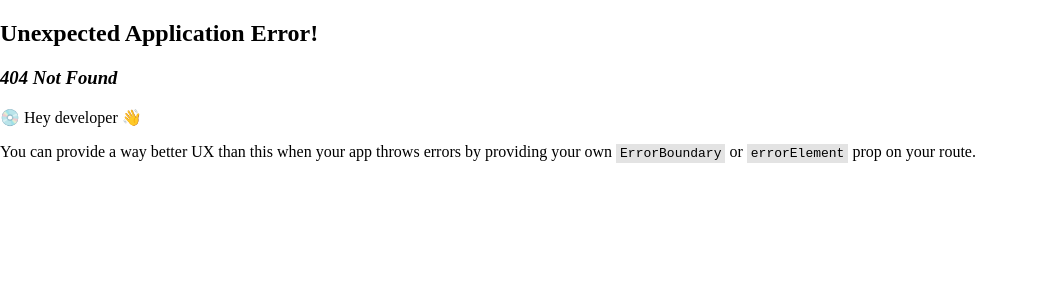
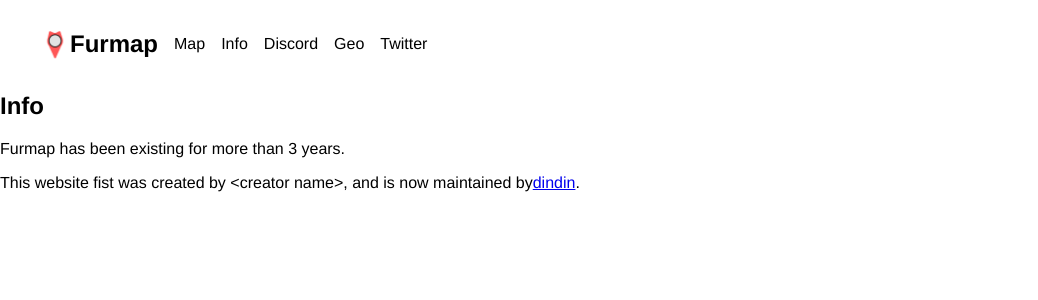
Before and after one commit to dindin-nibnib/furmap, a React (Vite) app: page /info in a window 1280 px wide. Before the commit this address had no page. Shown: the top 300 px of the page, without its empty margins (0-1038 px from the left). Built offline with nearby package versions, Linux system fonts and the light colour scheme.

Commit message:
modified layout + added discord

```diff
--- a/src/index.scss
+++ b/src/index.scss
@@ -1,4 +1,5 @@
 body {
+	font-family: 'Helvetica', 'Bahnschrift', 'Arial', sans-serif;
   margin: 0;
   #root {
     height: 100vh;
--- a/src/main.tsx
+++ b/src/main.tsx
@@ -8,7 +8,7 @@ import {
 	RouterProvider,
 } from 'react-router-dom';
 import Map from './routes/root/map';
-
+import Info from './routes/root/info';
 
 const router = createBrowserRouter([
 	{
@@ -18,6 +18,10 @@ const router = createBrowserRouter([
 			{
 				path: "/",
 				element: <Map/>,
+			},
+			{
+				path: "/info",
+				element: <Info/>,
 			}
 		]
 	}
--- a/src/routes/root.tsx
+++ b/src/routes/root.tsx
@@ -30,8 +30,9 @@ const Root = () => {
 					</li>
 				</ul>
 			</nav>
-
-			<Outlet />
+			<main>
+				<Outlet />
+			</main>
 		</>
 	);
 };
--- a/src/routes/root/info.tsx
+++ b/src/routes/root/info.tsx
@@ -0,0 +1,15 @@
+import {Link} from "react-router-dom";
+
+const Info = () => {
+	return (
+	<>
+		<h2>Info</h2>
+		<p>Furmap has been existing for more than 3 years.</p>
+
+		<p>This website fist was created by {"<creator name>"}, and is now maintained by
+		<Link to="https://dindin.ch">dindin</Link>.</p>
+	</>
+	)
+}
+
+export default Info
```
Also changed, not shown: src/routes/root/discord.tsx (added, +7 -0 lines).
